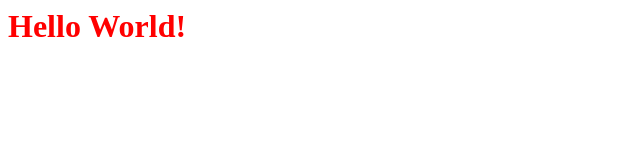
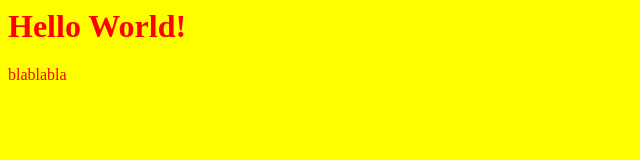
Before and after one commit to thmaurel/new_project, a plain HTML site: page index.html in a window 1280 px wide. Shown: the whole page, without its empty margins (0-640 px from the left). Drawn offline with Linux system fonts and the light colour scheme.

Commit message:
Changed background color to yellow

```diff
--- a/index.html
+++ b/index.html
@@ -4,5 +4,6 @@
   </head>
   <body>
     <h1>Hello World!</h1>
+    <p>blablabla</p>
   </body>
 </html>
--- a/style.css
+++ b/style.css
@@ -1,3 +1,4 @@
 body {
   color: red;
+  background-color: yellow;
 }
```
